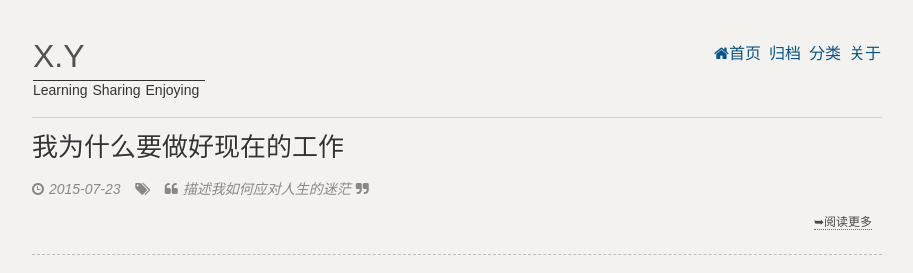
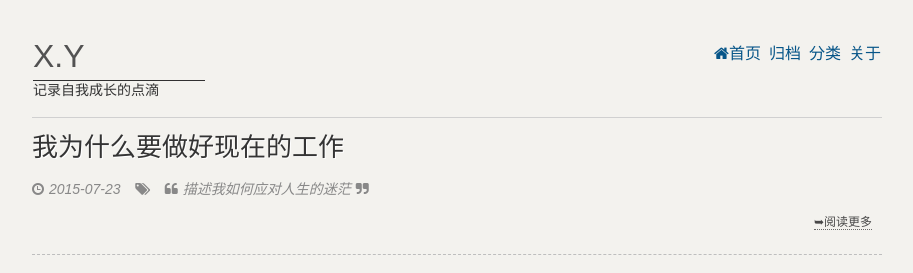
Before and after one commit to novawoo/novawoo.github.com, a Jekyll site: the page built from index.html, in a window 1280 px wide. Shown: the top 273 px of the page, without its empty margins (183-1096 px from the left). Built offline with Jekyll 4.4.1, drawn with Linux system fonts in a browser that asks for light colours; Markdown is read by kramdown in place of the engine named in the settings; the list of posts is cut into pages by our own code.

Commit message:
modified:   page.html

```diff
--- a/_layouts/page.html
+++ b/_layouts/page.html
@@ -6,7 +6,7 @@ layout:           default
 <span class="alignleft">
   <hgroup class="violet-site">
   <h1><a href="/" ret="bootmark">{{site.title}}</a></h1>
-    <h2>Learning Sharing Enjoying</h2>
+    <h2>记录自我成长的点滴</h2>
   </hgroup>
 </span>
   <span class="alignright"><span><a href="/" title="首页" ret="bootmark"><i class="icon-home"></i>首页</a></span><span><a href="/archives.html" ret="bootmark">归档</a></span> <span><a href="/categories.html" ret="bootmark">分类</a></span> <span><a href="/about.html" ret="bootmark">关于</a></span> </span>
```
